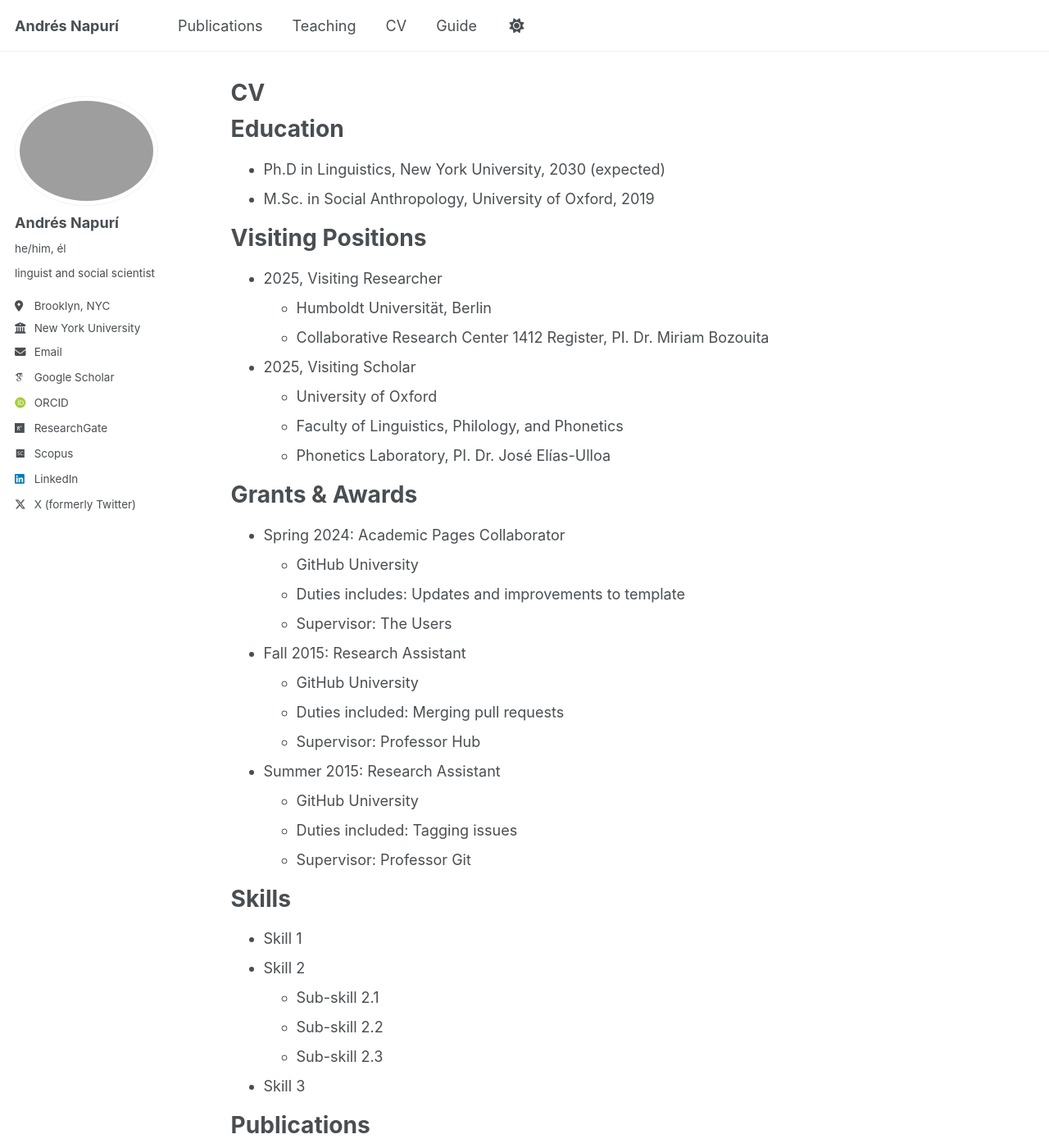
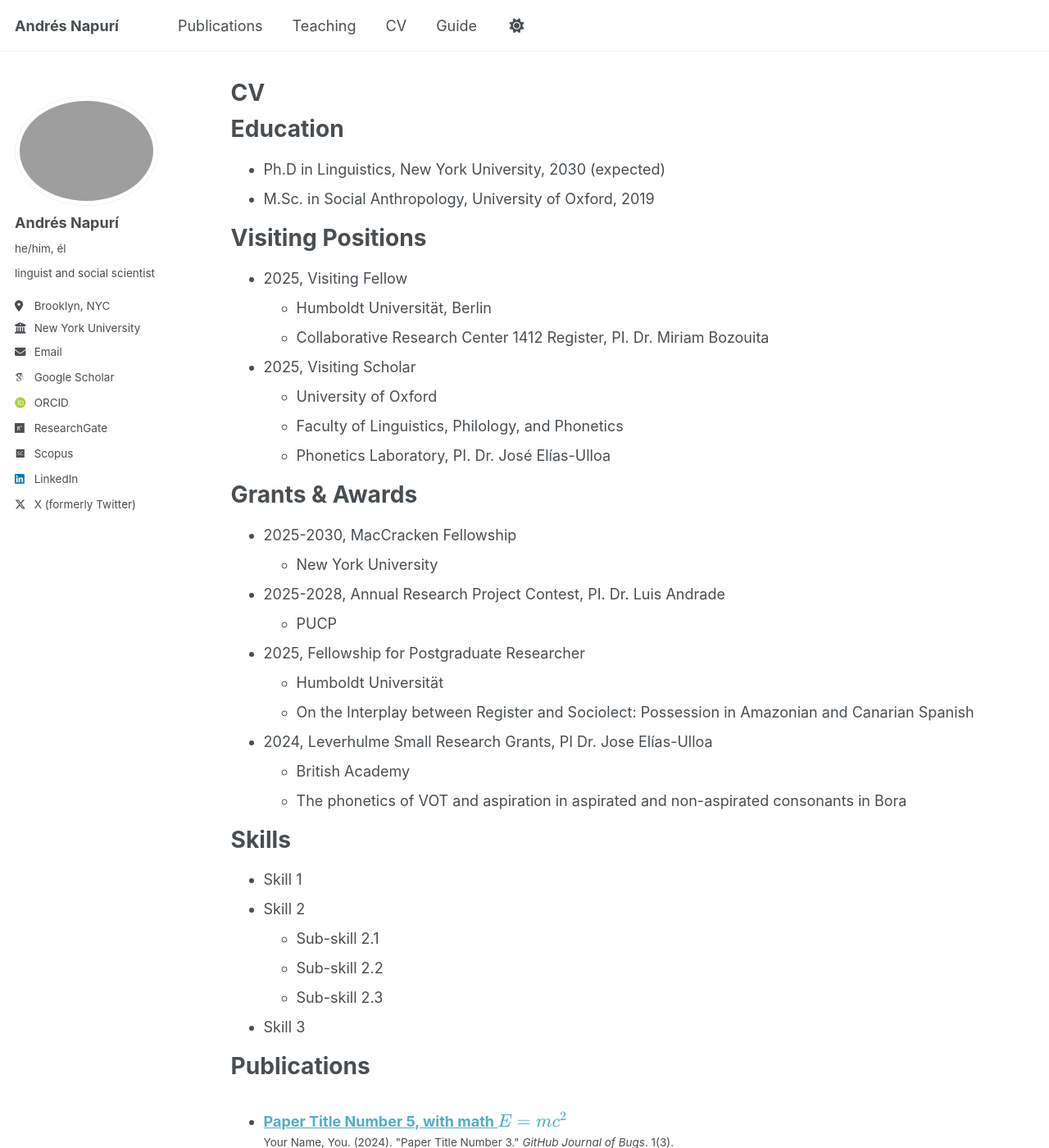
Before and after one commit to andresnapuri/andresnapuri.github.io, a Jekyll site: the page built from _pages/cv.md, in a window 1280 px wide and 1400 px high. Shown: the whole window at 82% size. Built offline with Jekyll 4.4.1, drawn with Linux system fonts in a browser that asks for light colours; some web fonts are replaced; a script that is not in the unit is left out.

Commit message:
Update cv.md

```diff
--- a/_pages/cv.md
+++ b/_pages/cv.md
@@ -16,7 +16,7 @@ Education
 
 Visiting Positions
 ======
-* 2025, Visiting Researcher
+* 2025, Visiting Fellow
   * Humboldt Universität, Berlin
   * Collaborative Research Center 1412 Register, PI. Dr. Miriam Bozouita
 
@@ -27,20 +27,19 @@ Visiting Positions
 
 Grants & Awards
 ======
-* Spring 2024: Academic Pages Collaborator
-  * GitHub University
-  * Duties includes: Updates and improvements to template
-  * Supervisor: The Users
+* 2025-2030, MacCracken Fellowship
+  * New York University
 
-* Fall 2015: Research Assistant
-  * GitHub University
-  * Duties included: Merging pull requests
-  * Supervisor: Professor Hub
+* 2025-2028, Annual Research Project Contest, PI. Dr. Luis Andrade
+  * PUCP
 
-* Summer 2015: Research Assistant
-  * GitHub University
-  * Duties included: Tagging issues
-  * Supervisor: Professor Git
+* 2025, Fellowship for Postgraduate Researcher
+  * Humboldt Universität
+  * On the Interplay between Register and Sociolect: Possession in Amazonian and Canarian Spanish
+
+* 2024, Leverhulme Small Research Grants, PI Dr. Jose Elías-Ulloa
+  * British Academy
+  * The phonetics of VOT and aspiration in aspirated and non-aspirated consonants in Bora
 
 Skills
 ======
```
